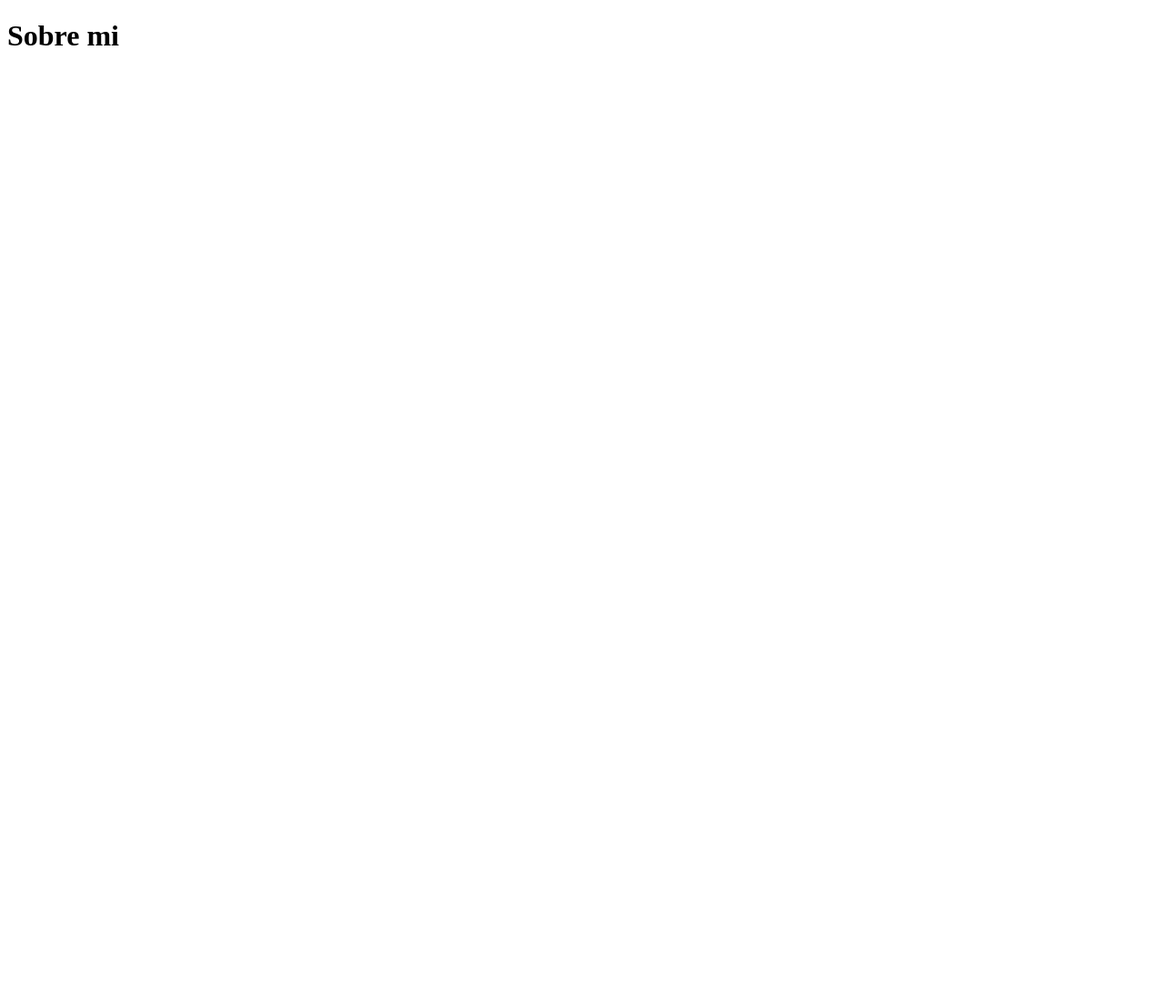
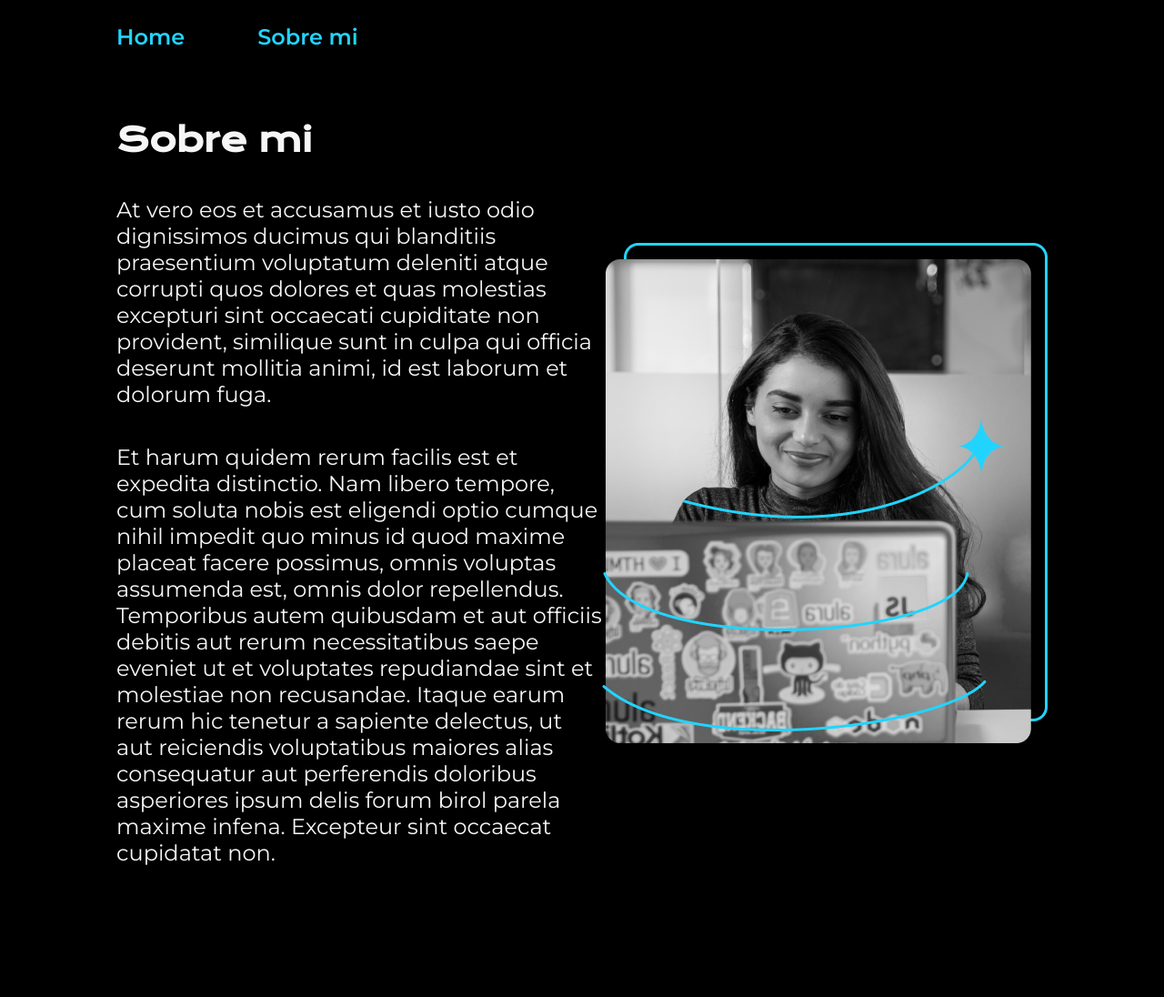
Before and after one commit to mark-dOob/portafolio, a plain HTML site: page about.html in a window 1280 px wide. Shown: the whole page at 91% size. Before the commit the page ends 800 px from the top, so only its background shows below. Drawn offline with nearby package versions, Linux system fonts and the light colour scheme.

Commit message:
cambio tamaño fuentes

```diff
--- a/about.html
+++ b/about.html
@@ -4,8 +4,25 @@
     <meta charset="UTF-8">
     <meta name="viewport" content="width=device-width, initial-scale=1.0">
     <title>Sobre mi</title>
+    <link rel="stylesheet" href="styles/style.css">
 </head>
 <body>
-    <h1>Sobre mi</h1>
+    <header class="header">
+        <nav class="hader-menu">
+            <a class="header-menu-link" href="index.html">Home</a>
+            <a class="header-menu-link" href="about.html">Sobre mi</a>
+        </nav>
+    </header>
+    <main class="presentacion">
+        <section class="presentacion-contenido">
+            <h1 class="presentacion-contenido-titulo">Sobre mi</h1>
+            <p class="presentacion-contenido-texto">At vero eos et accusamus et iusto odio dignissimos ducimus qui blanditiis praesentium voluptatum deleniti atque corrupti quos dolores et quas molestias excepturi sint occaecati cupiditate non provident, similique sunt in culpa qui officia deserunt mollitia animi, id est laborum et dolorum fuga.</p>
+            <p class="presentacion-contenido-texto">Et harum quidem rerum facilis est et expedita distinctio. Nam libero tempore, cum soluta nobis est eligendi optio cumque nihil impedit quo minus id quod maxime placeat facere possimus, omnis voluptas assumenda est, omnis dolor repellendus. Temporibus autem quibusdam et aut officiis debitis aut rerum necessitatibus saepe eveniet ut et voluptates repudiandae sint et molestiae non recusandae. Itaque earum rerum hic tenetur a sapiente delectus, ut aut reiciendis voluptatibus maiores alias consequatur aut perferendis doloribus asperiores ipsum delis forum birol parela maxime infena. Excepteur sint occaecat cupidatat non.</p>
+        </section>
+        <img src="imagenes/imagen.png" alt="imagen de una mujer trabajando">
+    </main>
+    <footer class="footer">
+        <p>Desarrollado por Mark-dOob</p>
+    </footer>
 </body>
 </html>
--- a/styles/style.css
+++ b/styles/style.css
@@ -1,15 +1,26 @@
 @import url('https://fonts.googleapis.com/css2?family=Krona+One&family=Montserrat:ital,wght@0,100..900;1,100..900&display=swap');
+
+:root{ /*estamos declarando variables de css*/
+    --color-primario: #000000;
+    --color-secundario: #f6f6f6;
+    --color-terciario: #22d4fd;
+    --color-hover:#272727;
+
+    --fuente-montserrat:"Montserrat", sans-serif;
+    --fuente-krona:"Krona One", sans-serif;
+}
 
 * { /*es un reset css para los navegadores*/
     padding: 0;
     margin: 0;
+    font-size: 62.5%;
 }
 
 body {
     /*height: 100vh;*/
     box-sizing: border-box;
-    background-color: #000000;
-    color: #f6f6f6;
+    background-color: var(--color-primario);
+    color: var(--color-secundario);
 }
 
 .header {
@@ -22,10 +33,10 @@ body {
 }
 
 .header-menu-link {
-    font-family: "Montserrat", sans-serif;
-    font-size: 24px;
+    font-family: var(--fuente-montserrat);
+    font-size: 2.4rem;
     font-weight: 600;
-    color: #22d4fd;
+    color: var(--color-terciario);
     text-decoration: none;
 }
 
@@ -45,17 +56,18 @@ body {
 }
 
 .presentacion-contenido-titulo {
-    font-size: 36px;
-    font-family: "Krona One", sans-serif;
+    font-size: 3.6rem;
+    font-family: var(--fuente-krona);
 }
 
 .titulo-destacado {
-    color: #22d4fd;
+    color: var(--color-terciario);
+    font-size: 3.6rem;
 }
 
 .presentacion-contenido-texto {
-    font-size: 24px;
-    font-family: "Montserrat", sans-serif;
+    font-size: 2.4rem;
+    font-family: var(--fuente-montserrat);
 }
 
 .presentacion-enlaces {
@@ -67,8 +79,8 @@ body {
 }
 
 .presentacion-enlaces-subtitulo {
-    font-family: "Krona One", sans-serif;
-    font-size: 24px;
+    font-family: var(--fuente-krona);
+    font-size: 2.4rem;
     font-weight: 400;
 }
 
@@ -77,27 +89,27 @@ body {
     text-align: center;
     padding: 21.5px 0px;
     border-radius: 8px;
-    font-family: "Montserrat", sans-serif;
-    font-size: 24px;
+    font-family: var(--fuente-montserrat);
+    font-size: 2.4rem;
     font-weight: 600;
     text-decoration: none;
-    color: #f6f6f6;
-    border: 2px solid #22d4fd;
+    color: var(--color-secundario);
+    border: 2px solid var(--color-terciario);
     display: flex;
     justify-content: center;
     gap: 10px;
 }
 
 .presentacion-enlaces-link:hover{
-    background-color: #272727;
+    background-color: var(--color-hover);
 }
 
 .footer {
-    background-color: #22d4fd;
+    background-color: #22d4fd var(--color-terciario);
     padding: 24px;
-    color: #000000;
+    color: var(--color-primario);
     text-align: center;
-    font-family: "Montserrat", sans-serif;
-    font-size: 24px;
+    font-family: var(--fuente-montserrat);
+    font-size: 2.4rem;
     font-weight: 400;
 }
```
